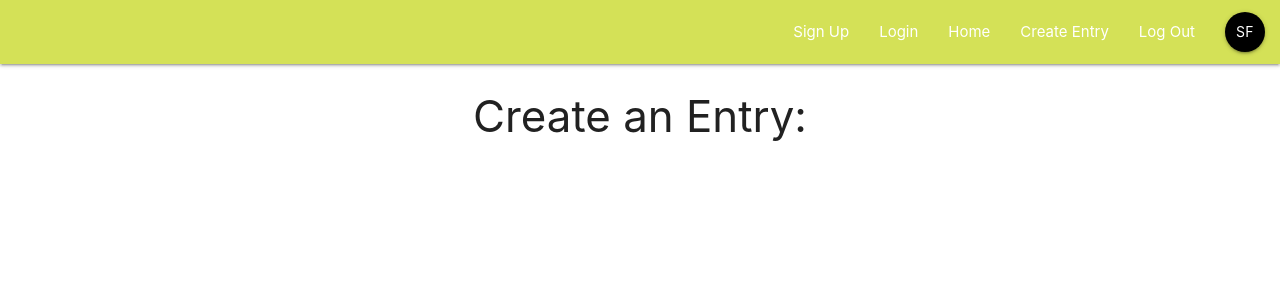
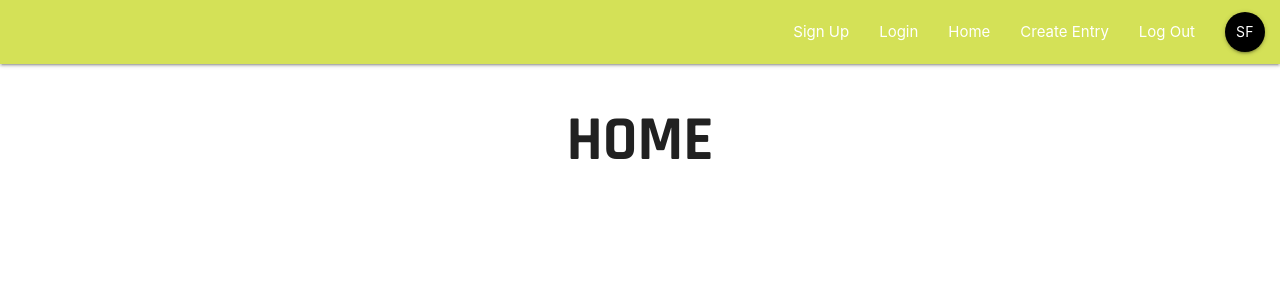
Before and after one commit to one-line-a-day-2/frontend-sheila, a React (Create React App) app in the folder one-line-a-day-2/: page / in a window 1280 px wide. Shown: the top 300 px of the page. Built offline with nearby package versions, Linux system fonts and the light colour scheme.

Commit message:
Working on rendering create journal entry

```diff
--- a/one-line-a-day-2/src/App.js
+++ b/one-line-a-day-2/src/App.js
@@ -26,7 +26,7 @@ render() {
         {/* <Login /> */}
         <NavBar />
         <Switch>
-        <EntrySummary />
+        {/* <EntrySummary /> */}
         <Route path='/login' component={Login} />
         <Route path='/signup' component={SignUp}/>
         <Route path='/' component={HomePage}/>
```
